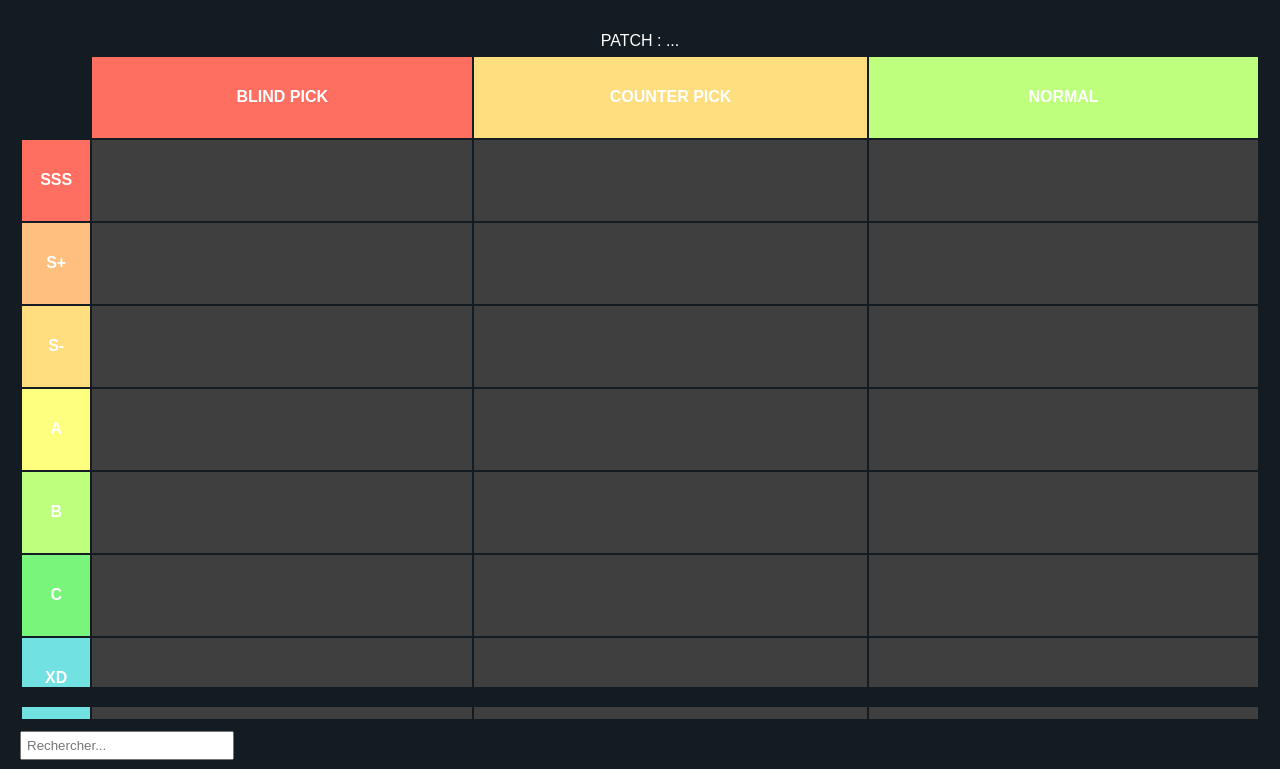
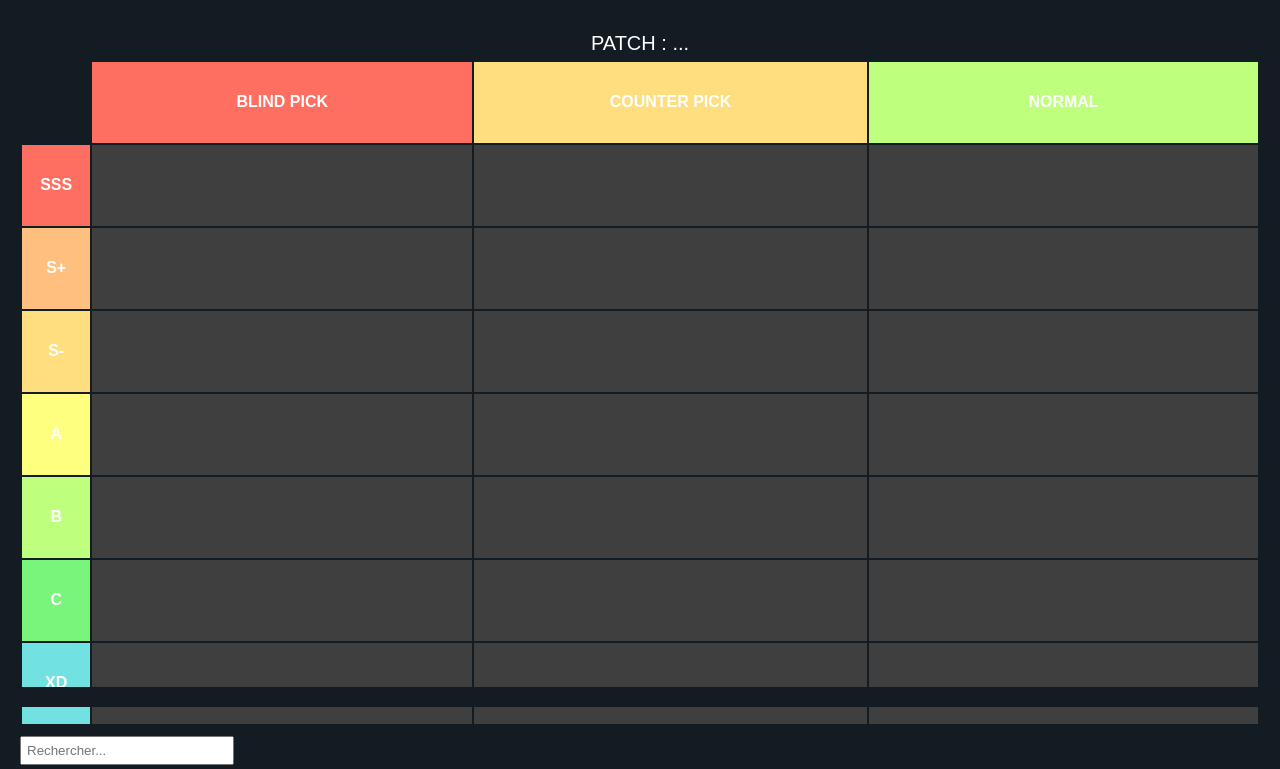
Before and after one commit to Gassid21/gassid21.github.io, a plain HTML site: page index.html in a window 1280 px wide. Shown: the part 93-862 px from the top of the page. Drawn offline with nearby package versions, Linux system fonts and the light colour scheme; grey boxes are pictures that could not be loaded.

Commit message:
Update styles.css

```diff
--- a/styles.css
+++ b/styles.css
@@ -174,6 +174,11 @@ footer {
     /* Ajouter d'autres styles si nécessaire */
 }
 
+.patch-info {
+    font-family: 'League Spartan', sans-serif;
+    font-weight: semi-bold;
+    font-size: 20px;
+}
 
 
 /* Media query pour les tablettes */
```
